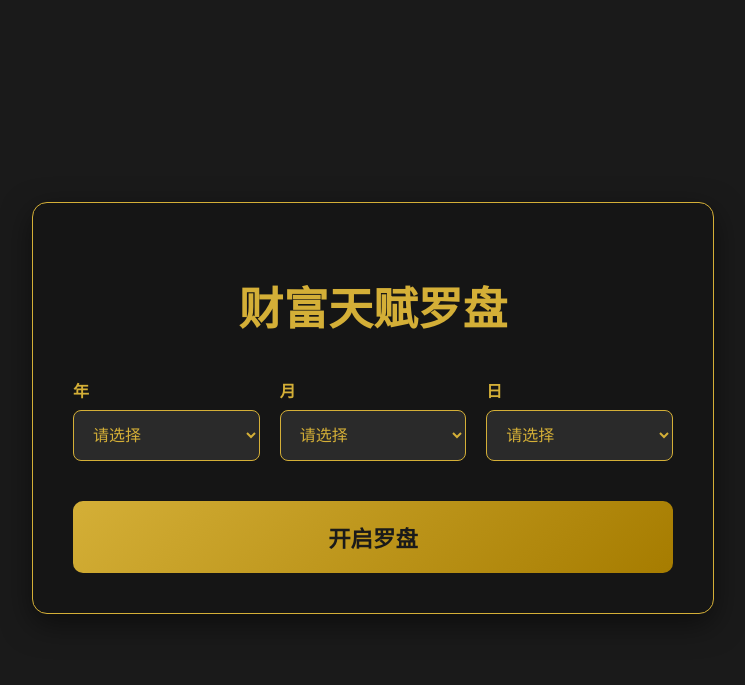
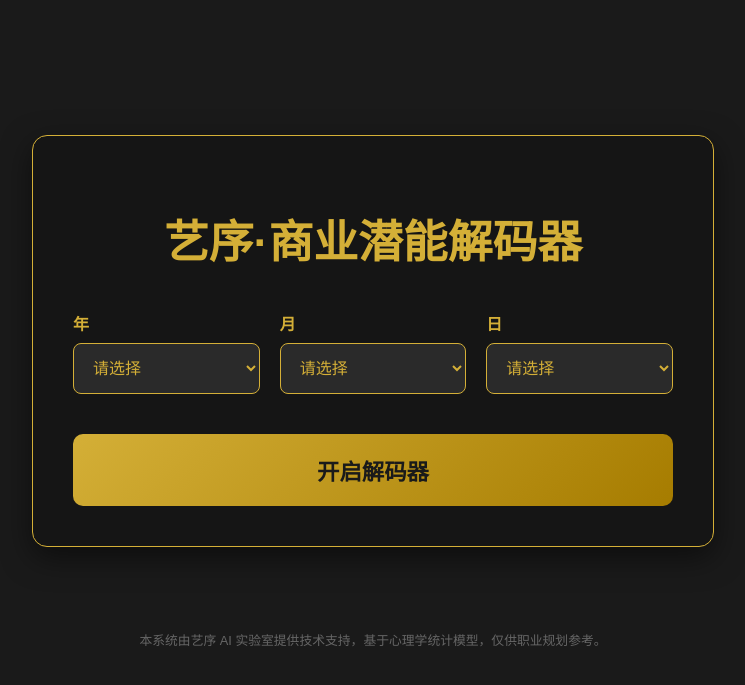
Before and after one commit to zhaoshuyi230-sketch/YiXu_Compass, a plain HTML site: page index.html in a window 1280 px wide. Shown: the whole page, without its empty margins (267-1012 px from the left). Drawn offline with nearby package versions, Linux system fonts and the light colour scheme.

Commit message:
优化：1. 改名为艺序·商业潜能解码器 2. 优化加载速度 3. 添加免责声明

```diff
--- a/index.html
+++ b/index.html
@@ -3,9 +3,9 @@
 <head>
     <meta charset="UTF-8">
     <meta name="viewport" content="width=device-width, initial-scale=1.0, maximum-scale=1.0, user-scalable=no">
-    <title>财富天赋罗盘</title>
-    <script src="https://cdn.jsdelivr.net/npm/marked/marked.min.js"></script>
-    <script src="https://cdn.jsdelivr.net/npm/html2canvas@1.4.1/dist/html2canvas.min.js"></script>
+    <title>艺序·商业潜能解码器</title>
+    <script src="https://cdn.jsdelivr.net/npm/marked/marked.min.js" defer></script>
+    <script src="https://cdn.jsdelivr.net/npm/html2canvas@1.4.1/dist/html2canvas.min.js" defer></script>
     <style>
         body {
             font-family: Arial, sans-serif;
@@ -405,7 +405,7 @@
 </head>
 <body>
     <div class="container">
-        <h1>财富天赋罗盘</h1>
+        <h1>艺序·商业潜能解码器</h1>
         <form action="/generate_report" method="post">
             <div class="date-selector">
                 <div class="select-group">
@@ -439,7 +439,7 @@
                     </select>
                 </div>
             </div>
-            <button type="submit" class="submit-button" id="submitBtn">开启罗盘</button>
+            <button type="submit" class="submit-button" id="submitBtn">开启解码器</button>
         </form>
     </div>
 
@@ -771,5 +771,8 @@
             });
         });
     </script>
+    <div style="text-align: center; margin-top: 50px; padding: 20px; font-size: 0.8em; color: #666;">
+        <p>本系统由艺序 AI 实验室提供技术支持，基于心理学统计模型，仅供职业规划参考。</p>
+    </div>
 </body>
 </html>
```
